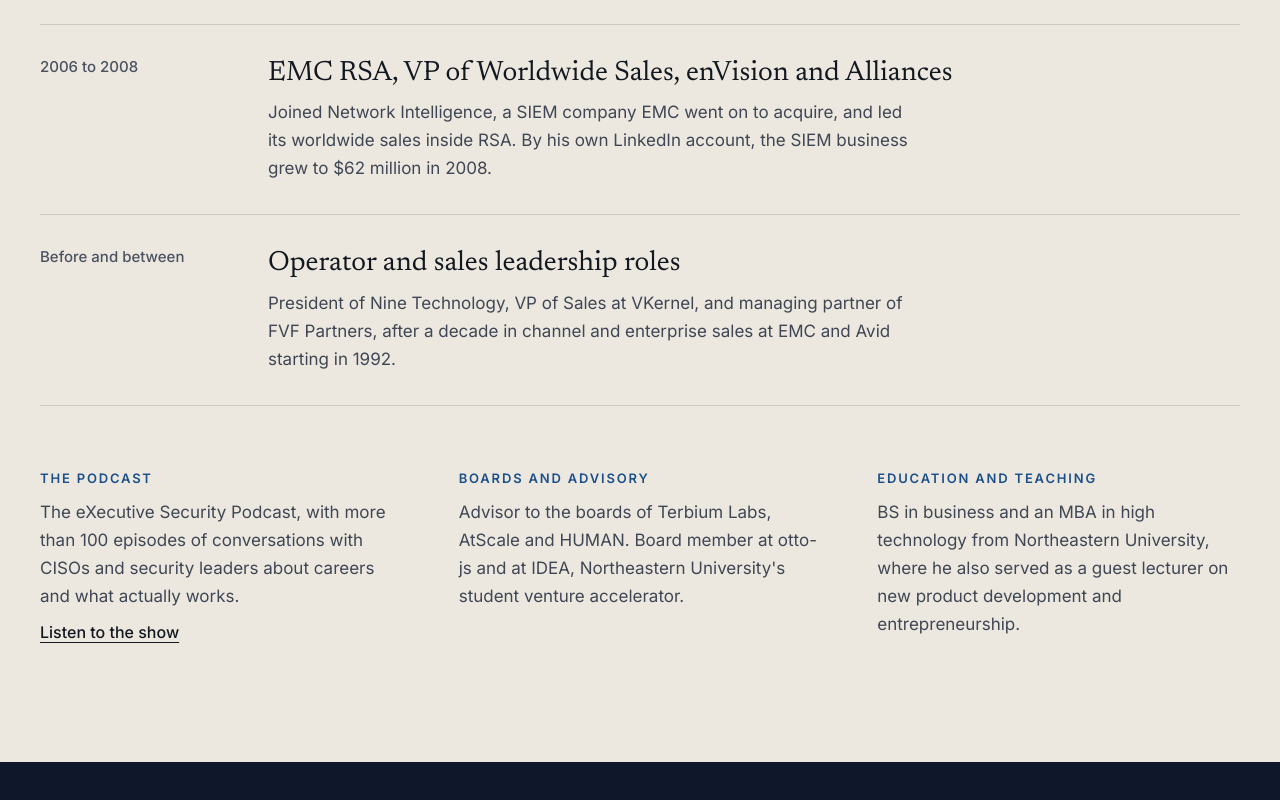
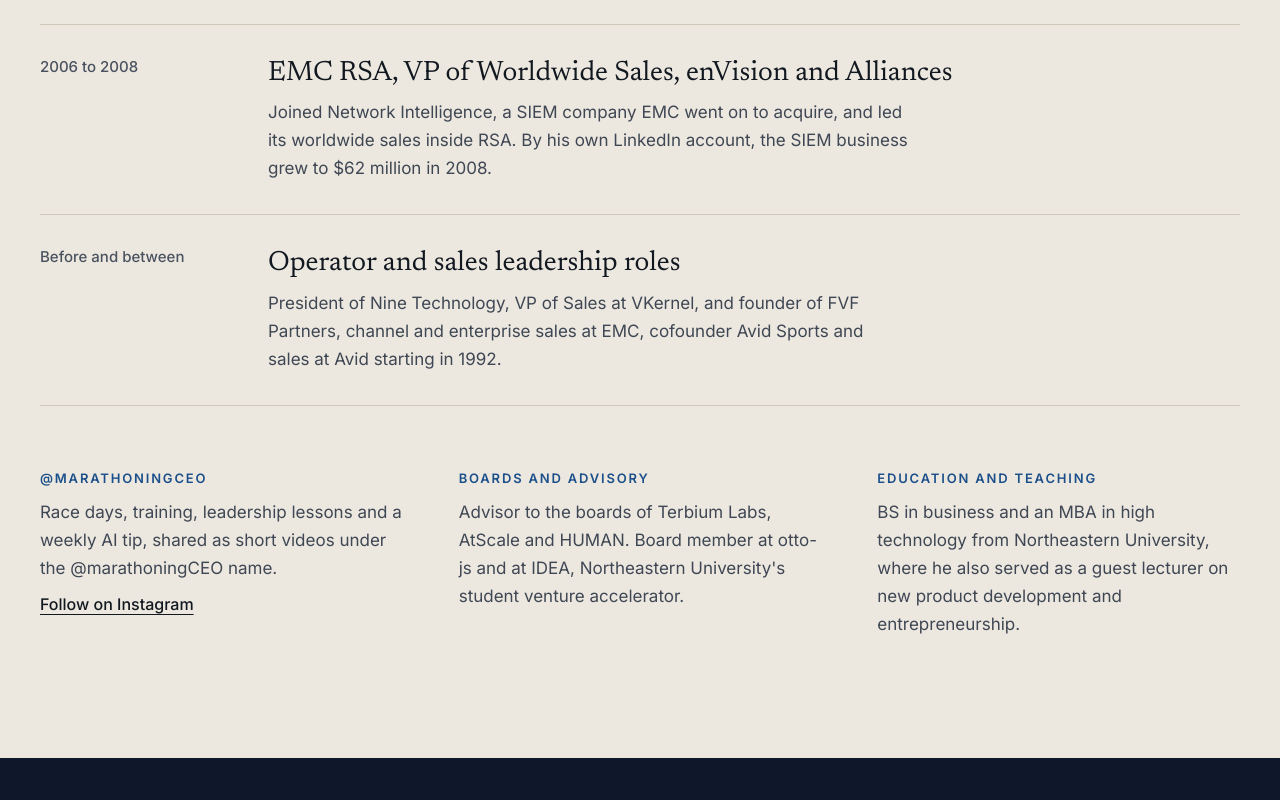
Before and after one commit to genefay-marathon/genefay.com, a plain HTML site: page index.html in a window 1280 px wide. Shown: the part 2609-3409 px from the top of the page. Drawn offline with Linux system fonts and the light colour scheme.

Commit message:
Make the podcast block about @marathoningCEO and sync latest edits
Co-Authored-By: Claude Sonnet 5.5 <noreply@anthropic.com>
Claude-Session: https://claude.ai/code/session_01SbiYj4sXGKQC8WuuhkRQdH

```diff
--- a/index.html
+++ b/index.html
@@ -89,7 +89,7 @@ h1,h2{overflow-wrap:break-word}
 <div style="max-width:1200px;margin:0 auto;padding:120px 40px;display:flex;flex-direction:column;gap:64px">
 <div style="display:flex;flex-direction:column;gap:20px;max-width:720px">
 <div style="font-size:13px;letter-spacing:.14em;text-transform:uppercase;color:#1B4F8A;font-weight:600">Career</div>
-<h2 style="margin:0;font-family:'Newsreader',Georgia,serif;font-weight:400;font-size:48px;line-height:1.1;letter-spacing:-.015em;text-wrap:balance">From selling storage to securing AI.</h2>
+<h2 style="margin: 0; font-family: 'Newsreader',Georgia,serif; font-weight: 400; font-size: 48px; line-height: 1.1; letter-spacing: -.015em; text-wrap: balance; width: 951px">From cofounding a company to securing AI.</h2>
 </div>
 <div style="display:flex;flex-direction:column">
 
@@ -137,7 +137,7 @@ h1,h2{overflow-wrap:break-word}
 <div style="flex:0 0 180px;font-size:15px;color:#4A5260;font-weight:500">Before and between</div>
 <div style="flex:1 1 440px;min-width:0;display:flex;flex-direction:column;gap:8px">
 <div style="font-family:'Newsreader',Georgia,serif;font-size:28px;line-height:1.2">Operator and sales leadership roles</div>
-<div style="font-size:17px;line-height:1.65;color:#3F4754;max-width:640px">President of Nine Technology, VP of Sales at VKernel, and managing partner of FVF Partners, after a decade in channel and enterprise sales at EMC and Avid starting in 1992.</div>
+<div style="font-size:17px;line-height:1.65;color:#3F4754;max-width:640px">President of Nine Technology, VP of Sales at VKernel, and founder of FVF Partners, channel and enterprise sales at EMC, cofounder Avid Sports and sales at Avid starting in 1992.</div>
 </div>
 </div>
 
@@ -146,9 +146,9 @@ h1,h2{overflow-wrap:break-word}
 <!-- BEYOND -->
 <div style="display:grid;grid-template-columns:repeat(auto-fit,minmax(min(300px,100%),1fr));gap:40px 56px">
 <div style="display:flex;flex-direction:column;gap:12px">
-<div style="font-size:13px;letter-spacing:.14em;text-transform:uppercase;color:#1B4F8A;font-weight:600">The podcast</div>
-<div style="font-size:17px;line-height:1.65;color:#3F4754">The eXecutive Security Podcast, with more than 100 episodes of conversations with CISOs and security leaders about careers and what actually works.</div>
-<div><a class="link" href="https://executivesecurity.transistor.fm/" style="font-size:16px;font-weight:500">Listen to the show</a></div>
+<div style="font-size:13px;letter-spacing:.14em;text-transform:uppercase;color:#1B4F8A;font-weight:600">@marathoningCEO</div>
+<div style="font-size:17px;line-height:1.65;color:#3F4754">Race days, training, leadership lessons and a weekly AI tip, shared as short videos under the @marathoningCEO name.</div>
+<div><a class="link" href="https://www.instagram.com/marathoningceo/" style="font-size:16px;font-weight:500">Follow on Instagram</a></div>
 </div>
 <div style="display:flex;flex-direction:column;gap:12px">
 <div style="font-size:13px;letter-spacing:.14em;text-transform:uppercase;color:#1B4F8A;font-weight:600">Boards and advisory</div>
```
